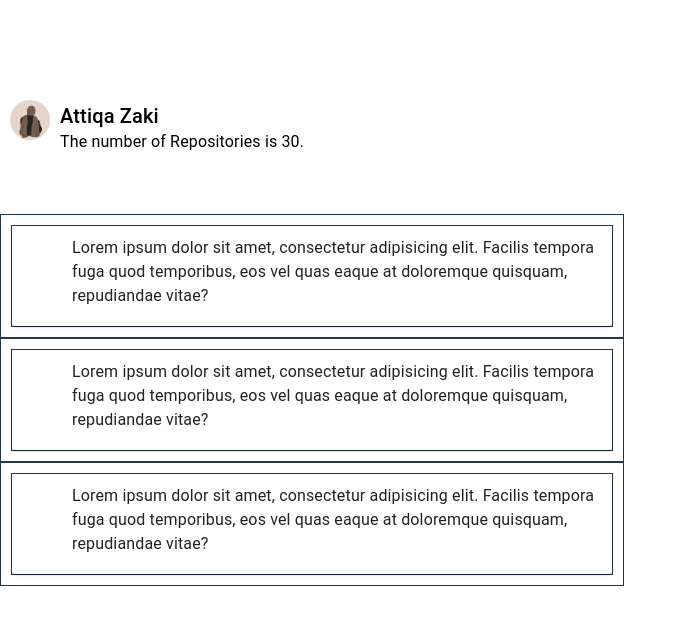
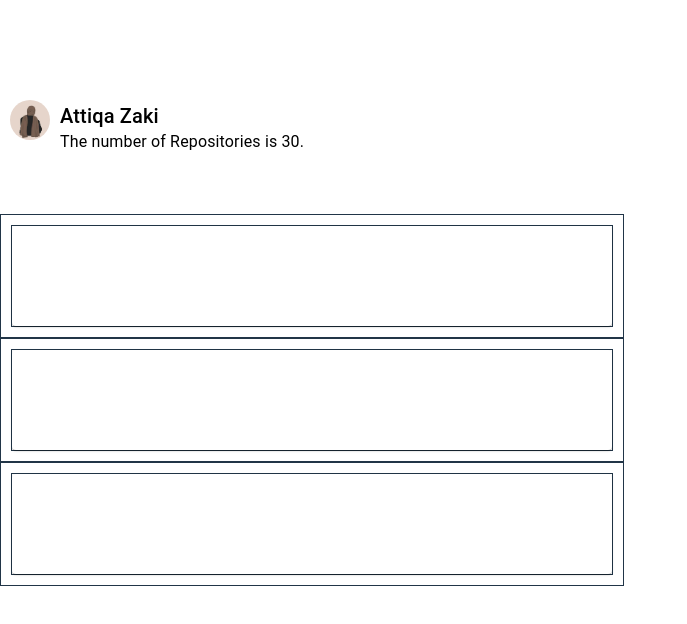
Before and after one commit to Attiqa-Z/GitHub-Profile-Explorer, a React app: page /details/1 in a window 1280 px wide. Shown: the top 624 px of the page, without its empty margins (0-687 px from the left). Built offline with nearby package versions, Linux system fonts and the light colour scheme; the HTML template or start-up script is replaced by a standard one.

Commit message:
Add this

```diff
--- a/src/components/Cards.tsx
+++ b/src/components/Cards.tsx
@@ -17,9 +17,7 @@ const Cards = () => {
                 height:'100px'
               }}
             >
-              Lorem ipsum dolor sit amet, consectetur adipisicing elit. Facilis
-              tempora fuga quod temporibus, eos vel quas eaque at doloremque
-              quisquam, repudiandae vitae?
+
             </Typography>
           </CardContent>
         </Card>
```
